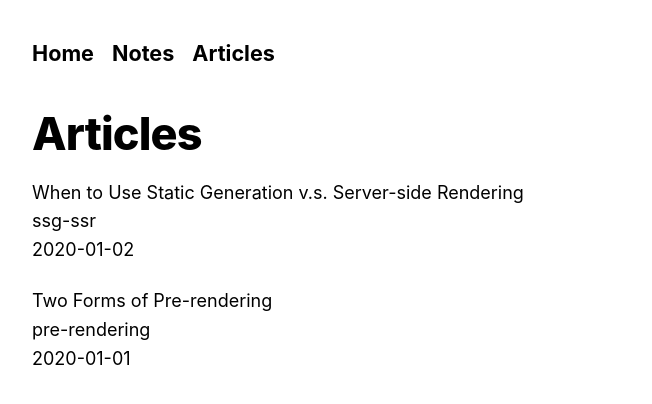
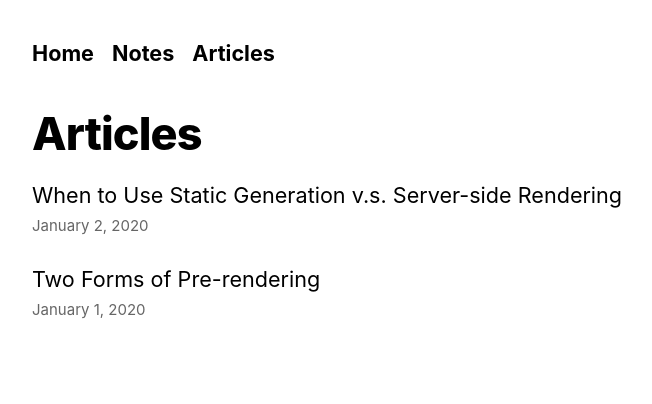
Before and after one commit to pzrsa/parsam.io, a Next.js app: page /articles in a window 1280 px wide. Shown: the top 404 px of the page, without its empty margins (266-918 px from the left). Built offline with nearby package versions, Linux system fonts and the light colour scheme.

Commit message:
update posts component to display links

```diff
--- a/components/Posts.jsx
+++ b/components/Posts.jsx
@@ -1,16 +1,21 @@
+import Link from "next/link";
+import Date from "../components/Date";
 import styles from "../styles/modules/Posts.module.css";
+import utilStyles from "../styles/utils.module.css";
 
-const Posts = ({ itemsData }) => {
+const Posts = ({ postType, itemsData }) => {
   return (
     <section>
       <ul className={styles.list}>
         {itemsData.map(({ slug, title, date }) => (
           <li className={styles.listItem} key={slug}>
-            {title}
+            <Link href={`/${postType}/${slug}`}>
+              <a className={utilStyles.headingMd}>{title}</a>
+            </Link>
             <br />
-            {slug}
-            <br />
-            {date}
+            <small className={utilStyles.lightText}>
+              <Date dateString={date} />
+            </small>
           </li>
         ))}
       </ul>
--- a/pages/articles.js
+++ b/pages/articles.js
@@ -21,7 +21,7 @@ const Articles = ({ allArticlesData }) => {
       <header>
         <h1 className={utilStyles.heading2Xl}>Articles</h1>
       </header>
-      <Posts itemsData={allArticlesData} />
+      <Posts postType="articles" itemsData={allArticlesData} />
     </div>
   );
 };
--- a/styles/globals.css
+++ b/styles/globals.css
@@ -13,6 +13,10 @@ a {
   text-decoration: none;
 }
 
+a:hover {
+  text-decoration: underline;
+}
+
 * {
   box-sizing: border-box;
 }
```
